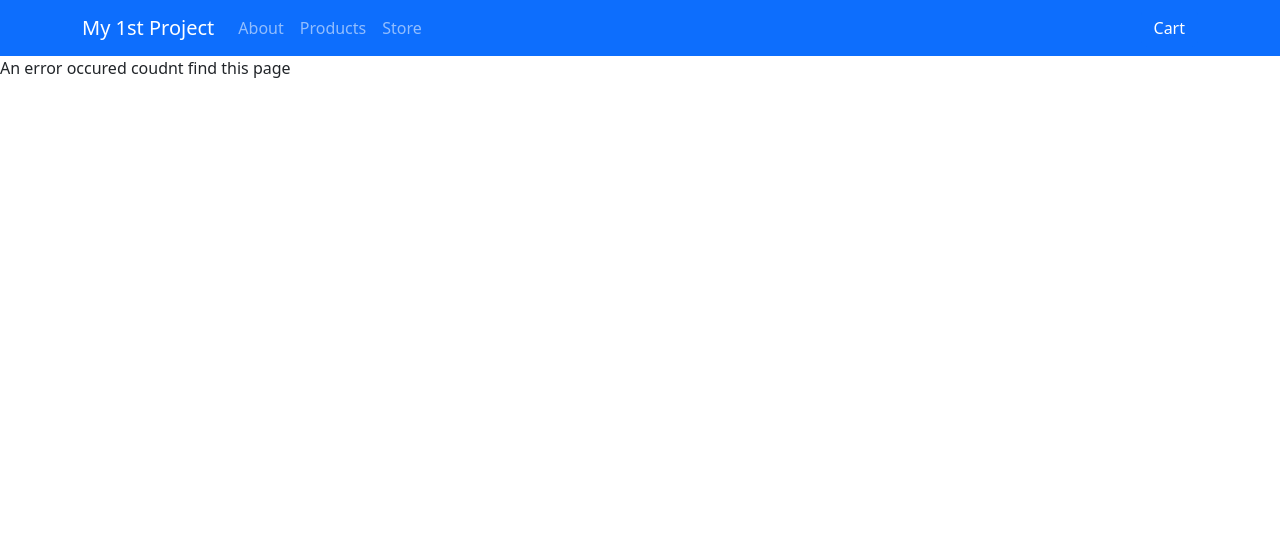
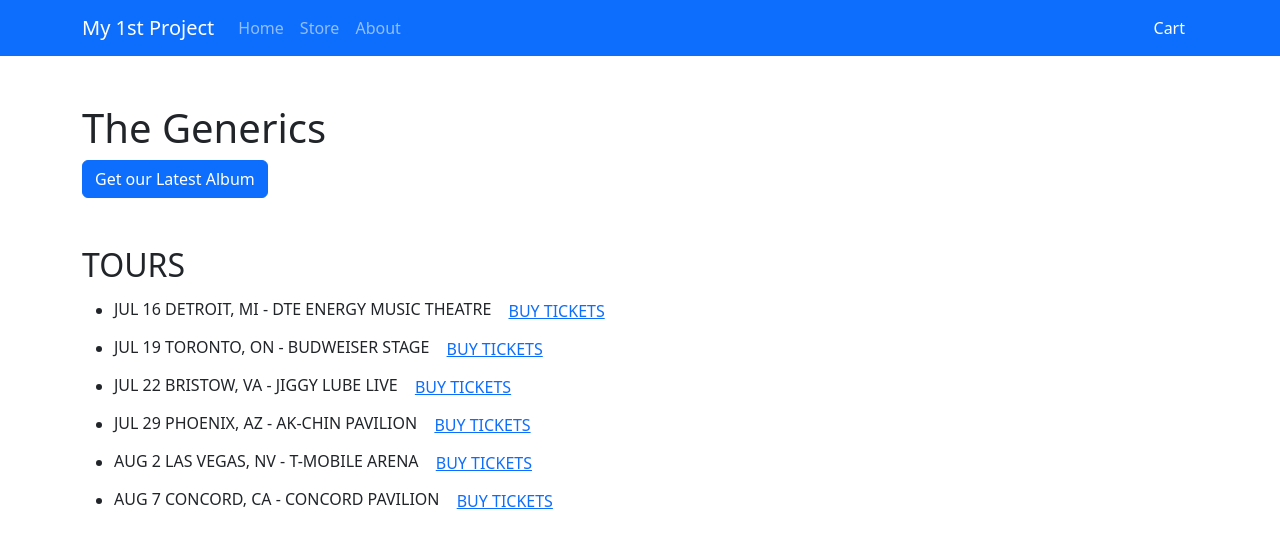
Before and after one commit to Vineeth05kumar/Sharpener_Building_E-commerse, a React (Create React App) app: page /home in a window 1280 px wide. Shown: the top 548 px of the page. Built offline with nearby package versions, Linux system fonts and the light colour scheme; the HTML template or start-up script is replaced by a standard one.

Commit message:
Implemented the Home page

```diff
--- a/src/Components/MainNavigation.js
+++ b/src/Components/MainNavigation.js
@@ -23,14 +23,14 @@ export default function MainNavigation() {
           My 1st Project
         </Navbar.Brand>
         <Nav className="me-auto">
-          <Nav.Link as={Link} to="/about">
-            About
-          </Nav.Link>
-          <Nav.Link as={Link} to="/products">
-            Products
+          <Nav.Link as={Link} to="/home">
+          Home
           </Nav.Link>
           <Nav.Link as={Link} to="/store">
             Store
+          </Nav.Link>
+          <Nav.Link as={Link} to="/about">
+            About
           </Nav.Link>
         </Nav>
         <Button onClick={showCartItems}>Cart</Button>
--- /dev/null
+++ b/src/Components/Pages/Home.js
@@ -0,0 +1,29 @@
+import { Container, Row, Col, Button } from 'react-bootstrap';
+
+const Home = () => {
+  return (
+    <Container>
+      <Row className="my-5">
+        <Col>
+          <h1>The Generics</h1>
+          <Button variant="primary">Get our Latest Album</Button>
+        </Col>
+      </Row>
+      <Row>
+        <Col>
+          <h2>TOURS</h2>
+          <ul>
+            <li>JUL 16 DETROIT, MI - DTE ENERGY MUSIC THEATRE <Button variant="link">BUY TICKETS</Button></li>
+            <li>JUL 19 TORONTO, ON - BUDWEISER STAGE <Button variant="link">BUY TICKETS</Button></li>
+            <li>JUL 22 BRISTOW, VA - JIGGY LUBE LIVE <Button variant="link">BUY TICKETS</Button></li>
+            <li>JUL 29 PHOENIX, AZ - AK-CHIN PAVILION <Button variant="link">BUY TICKETS</Button></li>
+            <li>AUG 2 LAS VEGAS, NV - T-MOBILE ARENA <Button variant="link">BUY TICKETS</Button></li>
+            <li>AUG 7 CONCORD, CA - CONCORD PAVILION <Button variant="link">BUY TICKETS</Button></li>
+          </ul>
+        </Col>
+      </Row>
+    </Container>
+  );
+};
+
+export default Home;
--- a/src/Components/Pages/Products.js
+++ /dev/null
@@ -1,5 +0,0 @@
-
-
-export default function Products(){
-    return(<h1>Inside products</h1>)
-}
```
Also changed, not shown: src/App.js (+7 -3 lines), src/Components/Pages/Footer.js (added, +19 -0 lines), src/Components/Pages/Header.js (added, +16 -0 lines).
